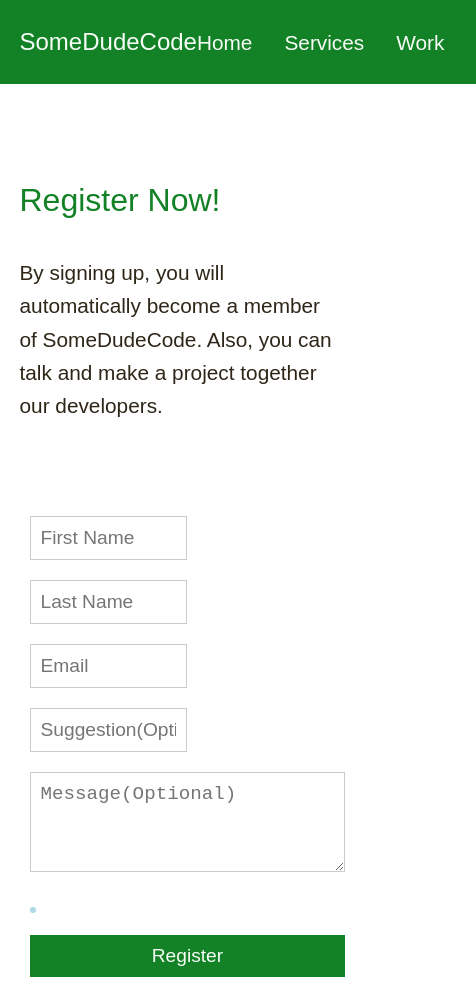
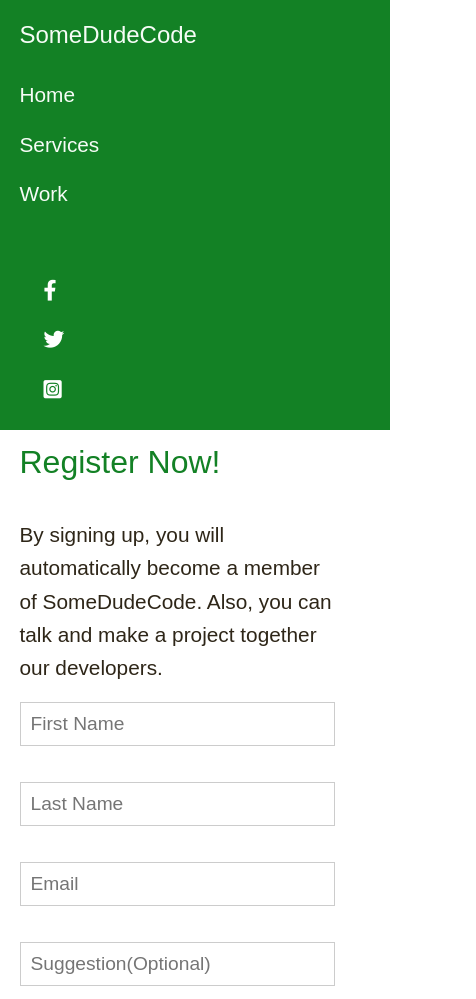
Before and after one commit to ALBUMBUSTER/multipage, a plain HTML site: page contact.html in a window 390 px wide. Shown: the top 999 px of the page, 476 px wide, since content can reach past the window. Drawn offline with Linux system fonts and the light colour scheme.

Commit message:
Update style.css

```diff
--- a/style.css
+++ b/style.css
@@ -4,11 +4,10 @@
   --color-black: rgb(46, 38, 24);
 }
 
+/* Reset & Global Styles */
 *,
-*::before,facebook.com
-
+*::before,
 *::after {
-  color: lightblue;
   margin: 0;
   padding: 0;
   box-sizing: border-box;
@@ -90,7 +89,6 @@ header {
 }
 
 .sub-nav {
-
   padding-right: 5%;
   display: flex;
   align-items: center;
@@ -131,10 +129,11 @@ header {
   background-color: var(--primary-color);
   padding: 0.5rem 1.5rem;
   margin-top: 4rem;
+  color: var(--color-white);
 }
 
 .description {
-  height: 50vh;
+  height: auto;
   width: 90%;
   display: flex;
   flex-direction: column;
@@ -212,19 +211,61 @@ header {
   cursor: pointer;
 }
 
-@media(max-width:950px) {
+/* ✅ Responsive Styles */
+@media (max-width: 950px) {
+  header {
+    height: auto;
+  }
 
-  .hero-img,
+  .main-nav {
+    flex-direction: column;
+    align-items: flex-start;
+    padding: 1rem 5%;
+    width: 100%;
+  }
+
+  .main-nav ul {
+    flex-direction: column;
+    width: 100%;
+    margin-top: 1rem;
+  }
+
+  .main-nav ul li {
+    margin: 0.5rem 0;
+  }
+
   .sub-nav {
-    display: none;
+    justify-content: flex-start;
+    margin-top: 1rem;
+    padding: 0;
+  }
+
+  .hero {
+    flex-direction: column;
+    text-align: center;
+    height: auto;
   }
 
   .content {
     flex: 0 0 100%;
+    padding: 1rem;
+    align-items: center;
   }
 
-  .main-nav {
-    width: 300%;
+  .hero-img {
+    display: block;
+    margin-top: 2rem;
+  }
+
+  .hero-img img {
+    width: 100%;
+    height: auto;
+  }
+
+  .cards,
+  .work {
+    grid-template-columns: 1fr;
+    gap: 2rem;
   }
 
   .contact-form form {
@@ -235,8 +276,9 @@ header {
     flex-direction: column;
   }
 
-  .contact-form .input100,
-  .contact-form .input100 {
+  .input50,
+  .input100 {
     width: 100%;
+    margin: 0.5rem 0;
   }
 }
```
